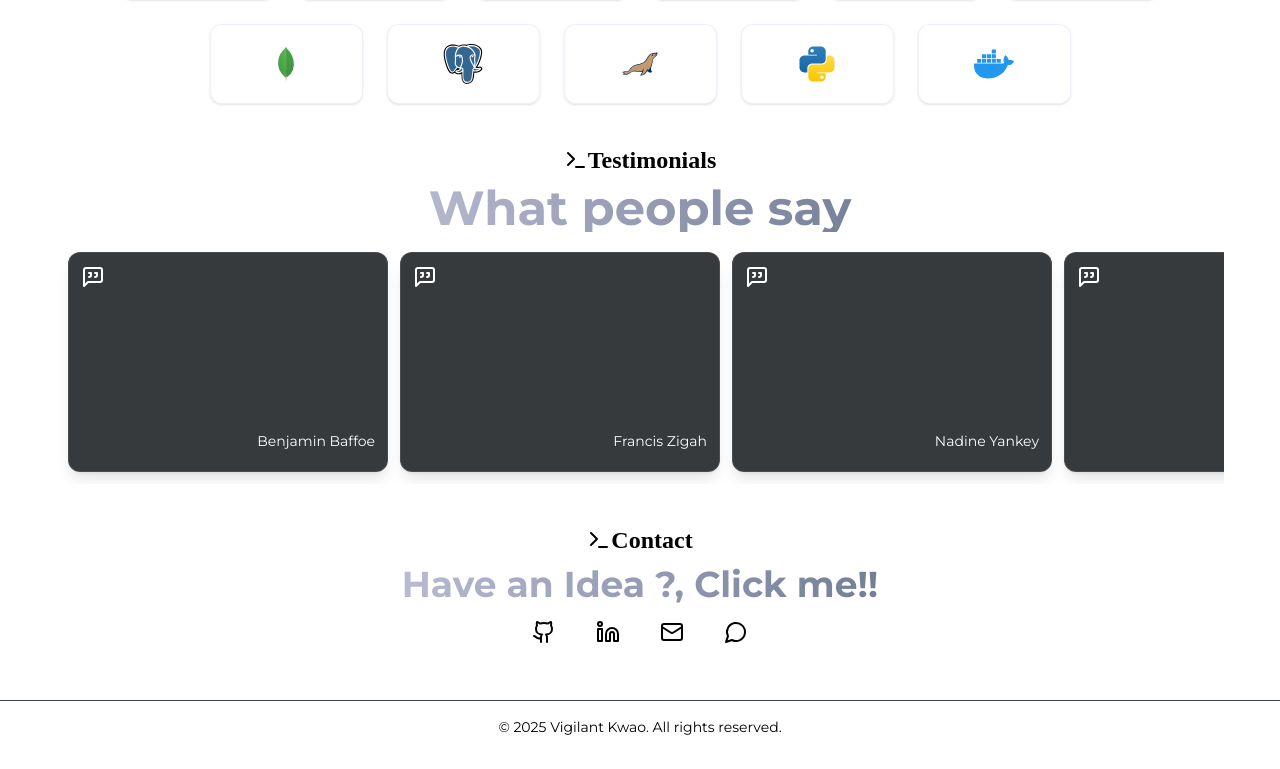
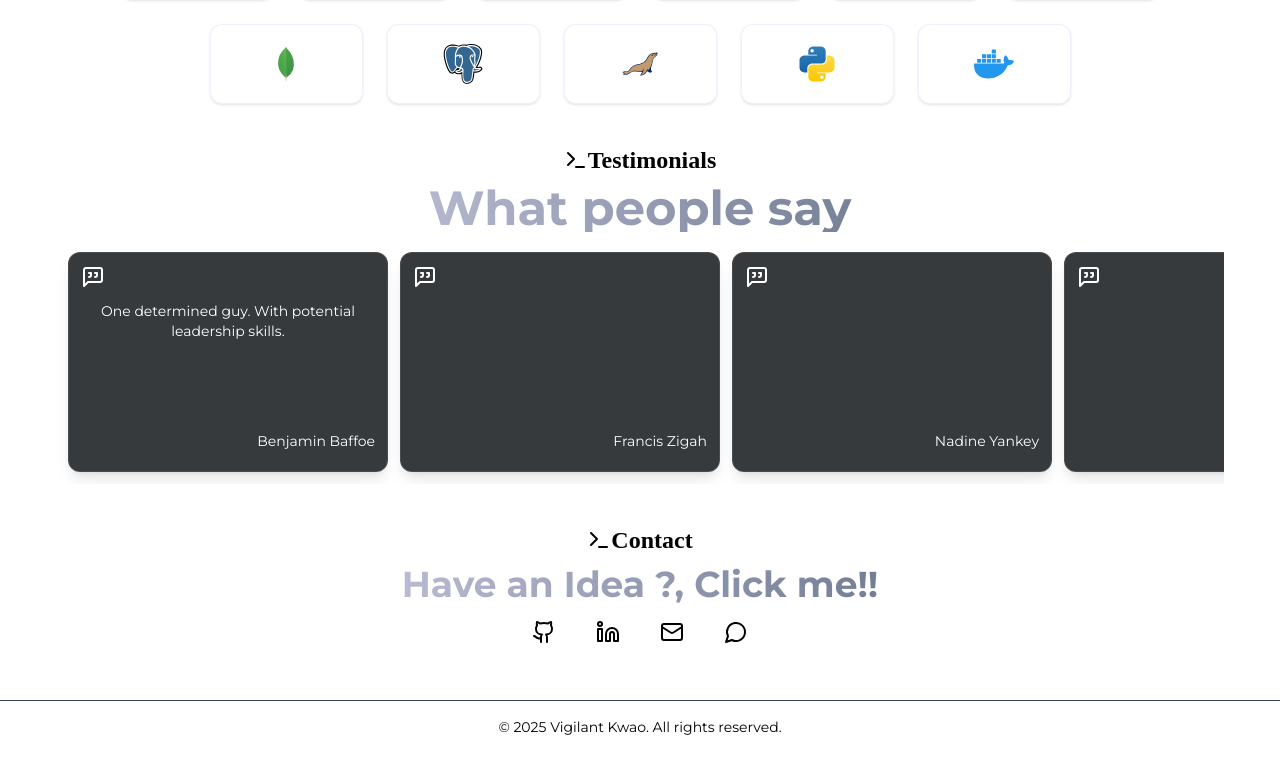
Before and after one commit to misterkwao/Vigilant-Kwao, a React (Vite) app: page / in a window 1280 px wide. Shown: the part 2177-2946 px from the top of the page. Built offline with nearby package versions, Linux system fonts and the light colour scheme; a web font is replaced by a local one.

Commit message:
testimonials

```diff
--- a/src/data/testimonials.js
+++ b/src/data/testimonials.js
@@ -1,7 +1,7 @@
 export const testimonialsData = [
     {
         "name": "Benjamin Baffoe",
-        "description": "",
+        "description": "One determined guy. With potential leadership skills.",
     },
     {
         "name": "Francis Zigah",
```
